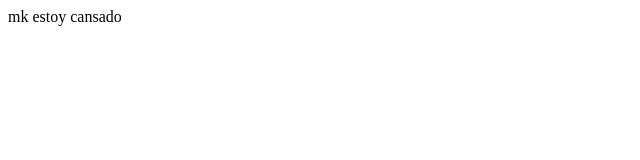
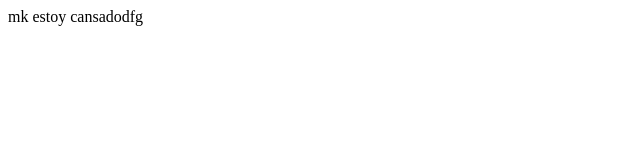
Before and after one commit to 021And/021And.github.io, a plain HTML site: page index.html in a window 1280 px wide. Shown: the full height of the page, 0-640 px from the left. Drawn offline with Linux system fonts and the light colour scheme.

Commit message:
Update index.html

```diff
--- a/index.html
+++ b/index.html
@@ -1,5 +1,5 @@
 <!doctype html>
 <body>
-  mk estoy cansado
+  mk estoy cansadodfg
 </body>
 </html>
```
